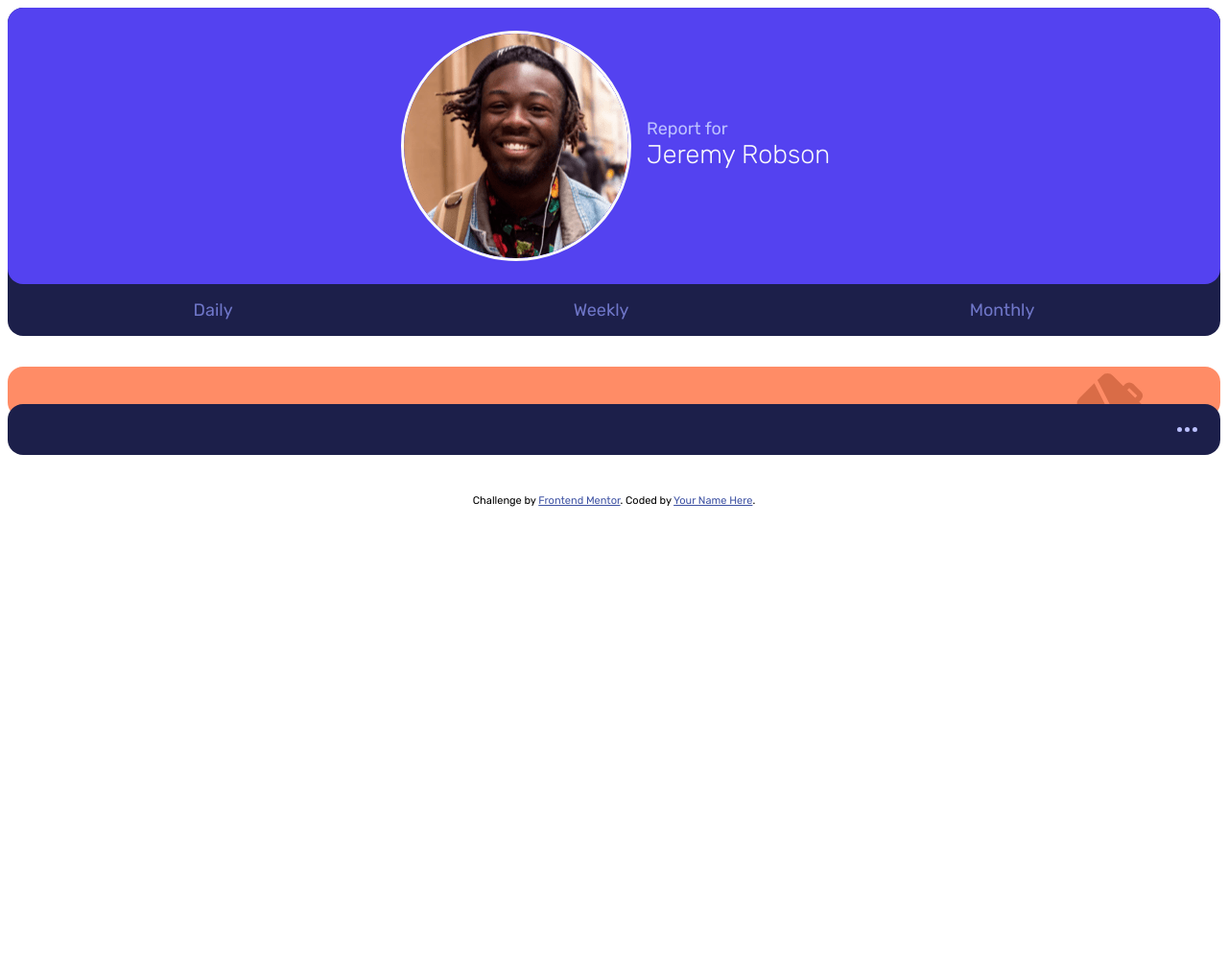
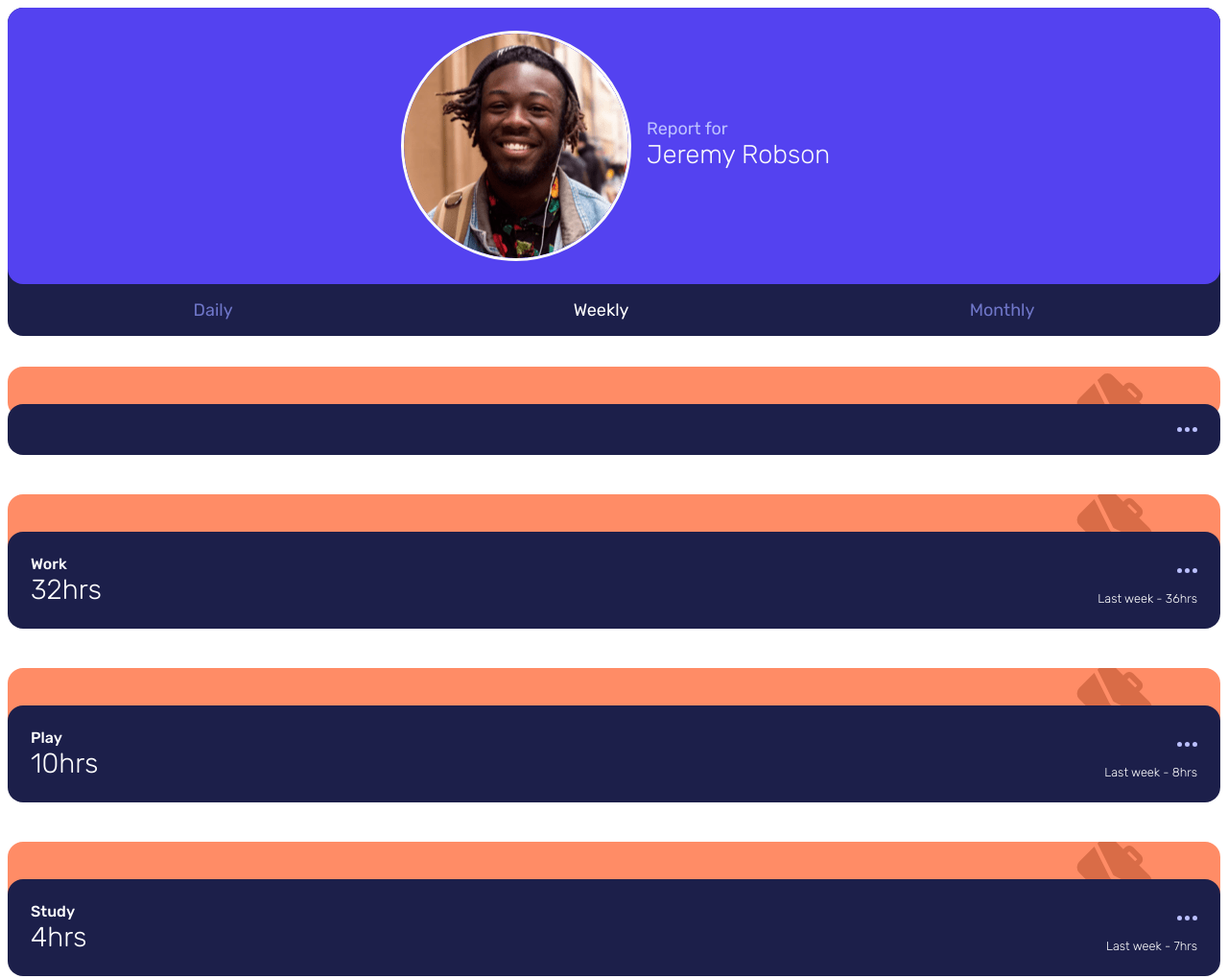
Before and after one commit to atikahnaz/time-tracking-dashboard-main, a plain HTML site: page index.html in a window 1280 px wide. Shown: the top 1020 px of the page at 96% size. Before the commit the page ends 800 px from the top, so only its background shows below. Drawn offline with Linux system fonts and the light colour scheme.

Commit message:
hover navigation

```diff
--- a/script.js
+++ b/script.js
@@ -7,9 +7,14 @@ const weekly = document.querySelector('.weekly');
 const monthly = document.querySelector('.monthly');
 const container = document.querySelector('.container');
 
+function startPage () {
+    displayData('weekly', 'week');
+    weekly.style.color = 'white';
+}
+
 function displayData (time, x) {
     container.innerHTML = '';
-
+    weekly.style.color = '';
     fetch('./data.json')
         .then(res =>res.json())
         .then(data => {
@@ -36,17 +41,21 @@ function displayData (time, x) {
                 previous.className = 'previous';
                 previous.innerHTML = `Last ${x} - ${item.timeframes[time].previous}hrs`;
 
+
                 card.appendChild(title);
                 card.appendChild(image);
                 card.appendChild(hours);
                 card.appendChild(previous);
                 cardBox.appendChild(card);
                 container.appendChild(cardBox);
+
                 console.log(item.title);
             }
-
         })
 }
+
+//displayData('daily', 'day');
+startPage();
 
 daily.addEventListener('click', function() {
     displayData('daily', 'day');
@@ -57,44 +66,3 @@ weekly.addEventListener('click', function() {
 monthly.addEventListener('click', function() {
     displayData('monthly', 'month');
 });
-
-
-/*function displayData (time) {
-    fetch('./data.json')
-        .then(res => res.json())
-        .then(data => {
-            for (let item of data) {
-                if (item.title == title) {
-                    current.innerHTML = `${item.timeframes[time].current}hrs`;
-                    previous.innerHTML = `Last week - ${item.timeframes[time].previous}hrs`;
-                    console.log(item.timeframes[time].current);
-                    console.log(time);
-                    console.log(title);
-                }
-
-            }
-        });
-
-}
-daily.addEventListener('click', function () {
-    displayData('daily');
-})
-displayData('daily');*/
-
-
-// fetch json data from data.json
-/*
-fetch('./data.json')
-    .then(res => res.json()) // convert into js object
-    .then(data => {
-        //loopthrough json object to find the title
-        for (let item of data) {
-            if (item.title == title) {
-                matchObject = item;
-                break;
-            }
-        }
-        current.innerHTML = `${matchObject.timeframes.weekly.current}hrs`;
-        previous.innerHTML = `Last week - ${matchObject.timeframes.weekly.previous}hrs`;
-        console.log(data[0]);
-    })*/
--- a/style.css
+++ b/style.css
@@ -50,7 +50,7 @@ body {
     padding: 1rem;
     color: hsl(235, 45%, 61%);
 }
-.nav-bar div:hover {
+.nav-bar div:hover{
    color: white;
 }
 
```
Also changed, not shown: 1 other file.
